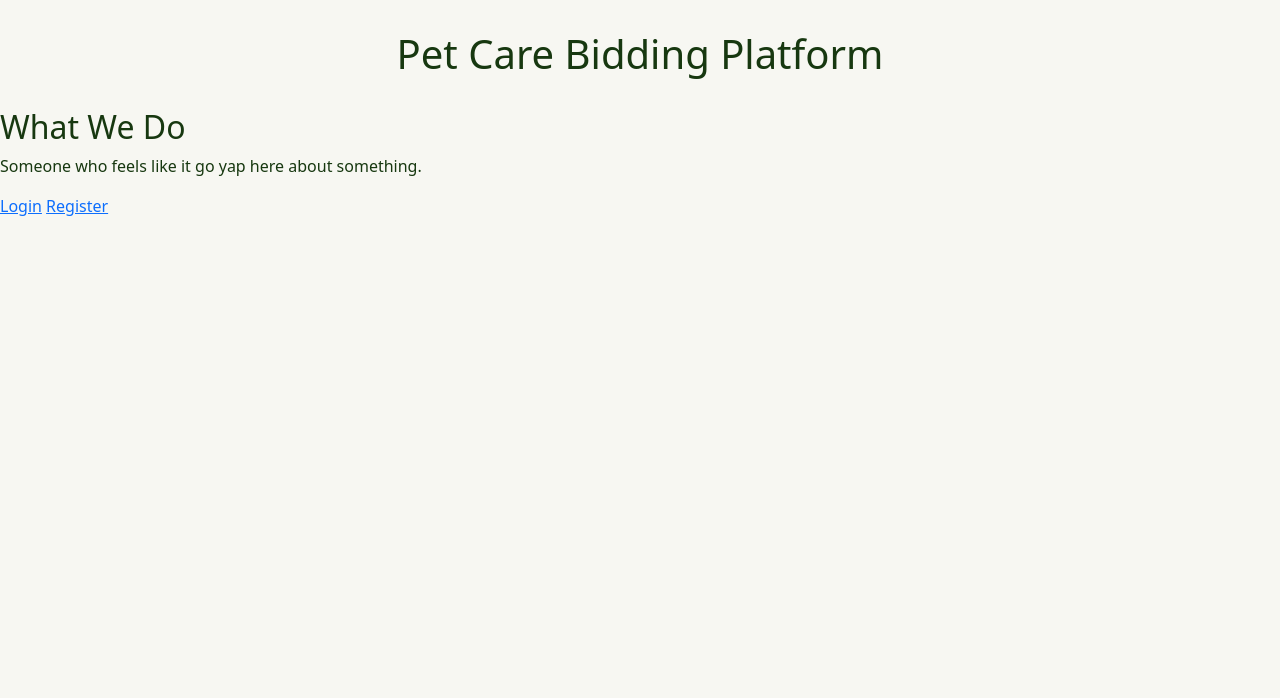
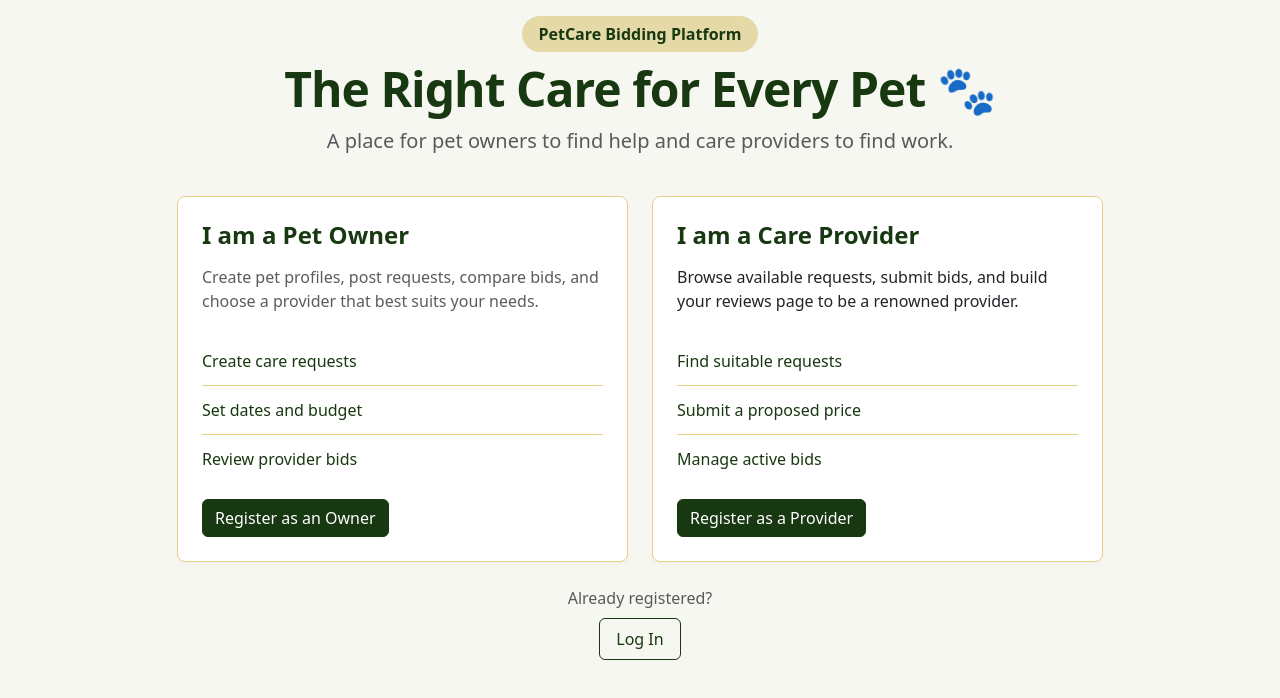
Before and after one commit to TauhidSyed/Pet_Care_Bidding_Platform, a plain HTML site: page index.html in a window 1280 px wide. Drawn offline with nearby package versions, Linux system fonts and the light colour scheme.

Commit message:
Finished_Main_Landing

```diff
--- a/index.html
+++ b/index.html
@@ -10,26 +10,59 @@
     />
     <link rel="stylesheet" href="styles.css" />
   </head>
-  <body>
-    <!-- EXTRA 1A:
-            We could separate the register links, like "Im a Pet Owner" and "Im a Care Provider", and if possible make that
-            toggle a variable from either 0 or 1, which could toggle the form on registration.
-            (Read the comment on registration to understand)
-
-            EXTRA 5A (Might be annoying to implement):
-            Could do a "Check Available Requests" as a sort of teaser so potential care providers can see available requests,
-            this would link to /browse-requests.html, but when they click the button to view the request, they first have to make
-            an account (since they haven't yet), so it would take them to /register.html, then it would take them to
-            /request-details.html?id=XXXX to actually view the request details.
-        -->
-    <h1 class="" id="">Pet Care Bidding Platform</h1>
-    <h2 class="" id="">What We Do</h2>
-    <p class="" id="">Someone who feels like it go yap here about something.</p>
-    <nav class="" id="">
-      <!-- J: Navbar implementation, maybe bring it to the top like lab 3 -->
-      <a class="" id="" href="/login.html">Login</a>
-      <a class="" id="" href="/register.html">Register</a>
-    </nav>
-    <script></script>
+  <body class="main-landing-page" id="">
+    <!-- EXTRA 5A (Might be annoying to implement):
+      Could do a "Check Available Requests" as a sort of teaser so potential care providers can see available requests,
+      this would link to /browse-requests.html, but when they click the button to view the request, they first have to make
+      an account (since they haven't yet), so it would take them to /register.html, then it would take them to
+      /request-details.html?id=XXXX to actually view the request details.
+    -->
+    <main class="container text-center pt-3" id="">
+      <div class="brand-pill" id="">PetCare Bidding Platform</div>
+      <h1 class="main-heading" id="">The Right Care for Every Pet 🐾</h1>
+      <p class="sub-heading text-muted" id="">A place for pet owners to find help and care providers to find work.</p>
+      <!-- J: text-muted makes the text light-grey -->
+      <div class="row justify-content-center" id=""> <!-- J: Self-explanatory -->
+        <!-- Owner card: -->
+        <div class="col-12 col-md-6 col-lg-5 mb-4" id="">
+          <!-- J: mb is margin-bottom, whilst 4 is a key on bootstrap's table where 0=0rem, 1=0.25rem, 2=0.5rem,
+          3=1rem, 4=1.5rem, and 5=3rem. Its a bit more complicated than that but its fine to just know this. -->
+          <div class="card p-4 text-start h-100 d-flex flex-column" id="">
+            <!-- J: p=padding, h=height so h=100 is height=100%, text-start is a better version of left-aligned
+            since it aligns it based on the language (so arabic would start from the right).
+            d-flex applies display: flex so it turns this div into a flex-container, and flex-column changes
+            the default alignment of items to vertical since the default for flex-containers is horizontal. -->
+            <h2 class="card-title" id="">I am a Pet Owner</h2>
+            <p class="text-muted mb-4" id="">Create pet profiles, post requests, compare bids, and choose a provider that best suits your needs.</p>
+            <ul class="features" id="">
+              <li>Create care requests</li>
+              <li>Set dates and budget</li>
+              <li>Review provider bids</li>
+            </ul>
+            <a href="/register.html" class="btn btn-primary mt-auto align-self-start" id="">Register as an Owner</a>
+            <!-- J: Since its parent (the div) is a flex-box, the button would stretch to fill the width of the card
+            by default, but with align-self-start, it makes it only be as wide as its text. -->
+          </div>
+        </div>
+        <!-- Provider card: -->
+        <div class="col-12 col-md-6 col-lg-5 mb-4" id="">
+          <div class="card p-4 text-start h-100 d-flex flex-column" id="">
+            <h2 class="card-title" id="">I am a Care Provider</h2>
+            <p class="mb-4">Browse available requests, submit bids, and build your reviews page to be a renowned provider.</p>
+            <ul class="features" id="">
+              <li>Find suitable requests</li>
+              <li>Submit a proposed price</li>
+              <li>Manage active bids</li>
+            </ul>
+            <a href="/register.html" class="btn btn-primary mt-auto align-self-start" id="">Register as a Provider</a>
+          </div>
+        </div>
+      </div>
+      <div class="" id="">
+        <p class="text-muted mb-2">Already registered?</p>
+        <a href="/login.html" class="btn btn-primary btn-login px-3">Log In</a>
+      </div>
+    </main>
+    <script src="script.js"></script>
   </body>
 </html>
--- a/styles.css
+++ b/styles.css
@@ -17,6 +17,7 @@ h1 {
 }
 .btn-primary:hover {
   background-color: #378926;
+  color: white;
 }
 /*----- Default Form: -----*/
 form {
@@ -32,15 +33,73 @@ form label {
   margin-top: 1rem;
 }
 form input, select, textarea {
-  border: 0.625rem solid #789071;
+  border: 0.0625rem solid #789071;
   width: 100%;
   padding: 0.5rem;
 }
 /*-- Main-Landing Page: ---*/
+.brand-pill {
+  background-color: #e5d9a8;
+  padding: 0.375rem 1rem;
+  border-radius: 1.25rem;
+  font-size: 1rem;
+  font-weight: 600;
+  display: inline-block;
+}
 
-
-
-
+.main-heading {
+  margin: 0.5rem auto;
+  font-weight: 800;
+  /* J: Needed this instead of fw-bold since I wanted it to be more
+  bold + apparently my text-style doesnt support fw-bolder */
+  font-size: 3rem;
+  letter-spacing: -1px;
+}
+.sub-heading {
+  font-size: 1.25rem;
+  margin-bottom: 2.5rem;
+}
+.card {
+  background-color: white;
+  border: 0.0625rem solid #e5d084;
+  border-radius: 0.5rem;
+  box-shadow: 0 4px 6px rgba(0, 0, 0, 0.02);
+  /* J: Very slight shadow under box so those that like to put their
+  phones right next to their face might see it XD */
+  transition: 0.2s ease-in-out;
+  /* J: ease-in-out just makes it accelerate-deccelerate instead of
+  going up and down at the same speed. */
+}
+.card:hover {
+  transform: translateY(-0.3rem);
+  /* J: Moves the card up by 0.3rem (5~ px). */
+  box-shadow: 0 0.5rem 1rem rgba(0, 0, 0, 0.05);
+}
+.card-title {
+  color: #173810;
+  font-weight: 700;
+  font-size: 1.5rem;
+  margin-bottom: 1rem;
+}
+.features {
+  list-style: none;
+  padding: 0;
+}
+.features li {
+  padding: 0.75rem 0;
+  border-bottom: 0.0625rem solid #e5d084;
+  color: #173810;
+  font-size: 1rem;
+}
+.features li:last-child {
+  border-bottom: none;
+}
+.btn-login {
+  background-color: transparent;
+  color: #173810;
+  margin-top: 0;
+  padding: 0.5rem;
+}
 /*- Create Request Page: --*/
 .create-request-page main {
   max-width: 50rem;
```
Also changed, not shown: bids.html (+1 -1 lines), browse-requests.html (+1 -1 lines), create-request.html (+1 -1 lines), logged-out.html (+1 -1 lines), login.html (+4 -4 lines), owner-dashboard.html (+1 -1 lines), owner-requests.html (+1 -1 lines), pets.html (+1 -1 lines), provider-dashboard.html (+1 -1 lines), register.html (+1 -1 lines), request-details.html (+1 -1 lines), reviews.html (+1 -1 lines).
